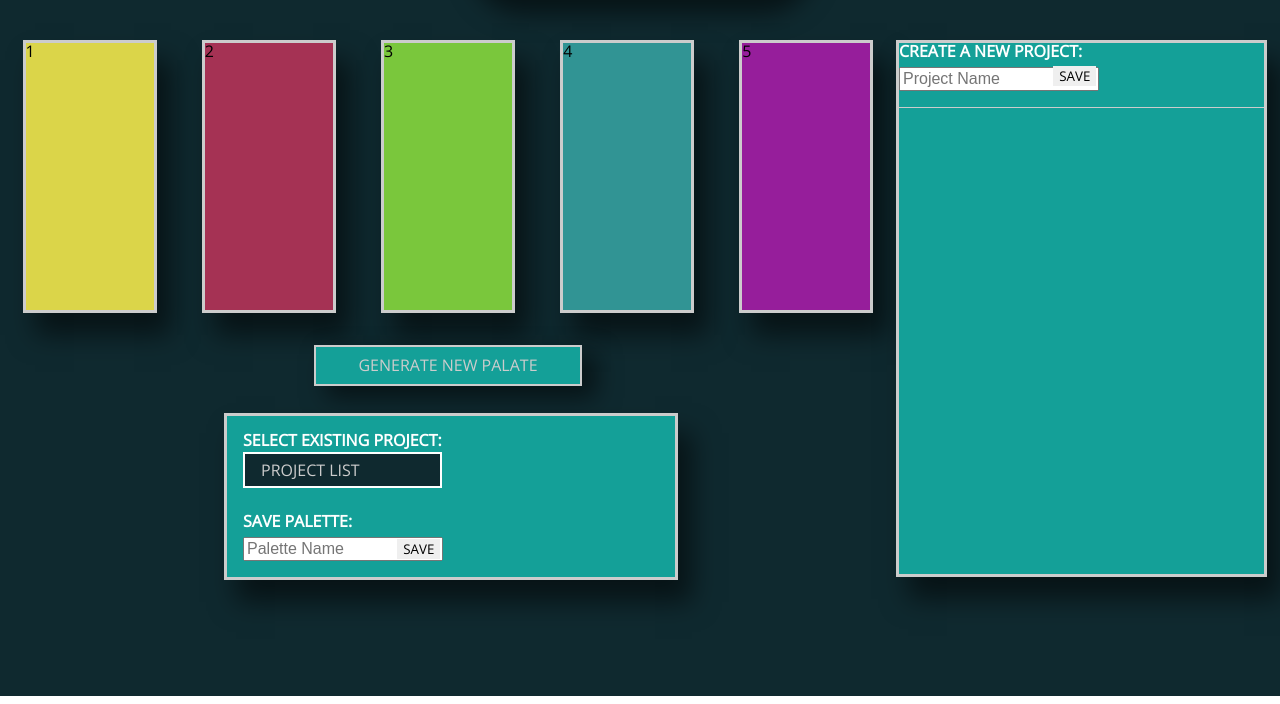
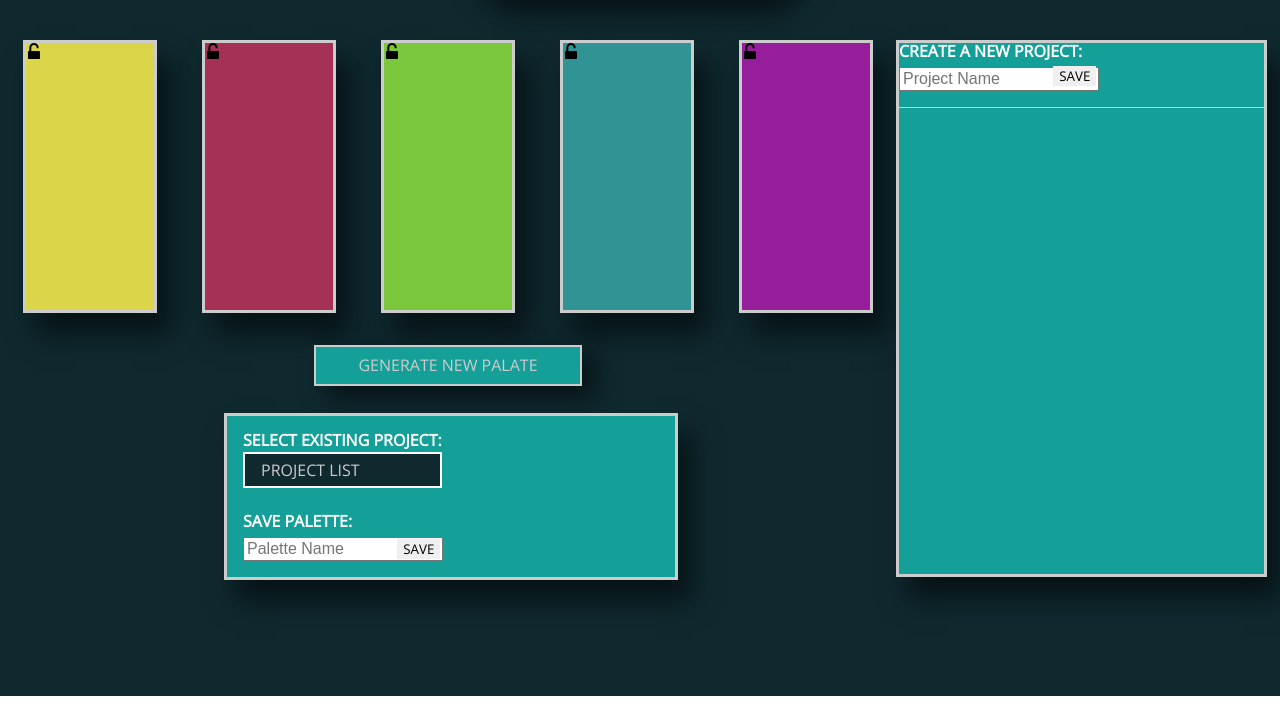
Before and after one commit to TFisch/palette_picker, a website: page public/index.html in a window 1280 px wide. Shown: the part 96-800 px from the top of the page. Drawn offline with nearby package versions, Linux system fonts and the light colour scheme; no server answers.

Commit message:
Add lock image on color

```diff
--- a/public/css/styles.css
+++ b/public/css/styles.css
@@ -90,6 +90,10 @@
   position: absolute;
   left: 1em;
   bottom: 1em;
+}
+
+.lock-image {
+  width: 1em;
 }
 
 .locked {
--- a/public/index.html
+++ b/public/index.html
@@ -18,11 +18,11 @@
   <div class="palettes-wrapper">
     <section class="palettes-grid">
       <article class="color-selection">
-        <div class="color-one color">1</div>
-        <div class="color-two color">2</div>
-        <div class="color-three color">3</div>
-        <div class="color-four color">4</div>
-        <div class="color-five color">5</div>
+        <div class="color-one color"><img class="lock-image" src="./images/unlocked.svg" alt="lock"></div>
+        <div class="color-two color"><img class="lock-image" src="./images/unlocked.svg" alt="lock"></div>
+        <div class="color-three color"><img class="lock-image" src="./images/unlocked.svg" alt="lock"></div>
+        <div class="color-four color"><img class="lock-image" src="./images/unlocked.svg" alt="lock"></div>
+        <div class="color-five color"><img class="lock-image" src="./images/unlocked.svg" alt="lock"></div>
       </article>
       <button class="generate-button">GENERATE NEW PALATE</button>
       <form class="palette-form">
```
Also changed, not shown: public/images/locked.svg (added), public/images/unlocked.svg (added).
